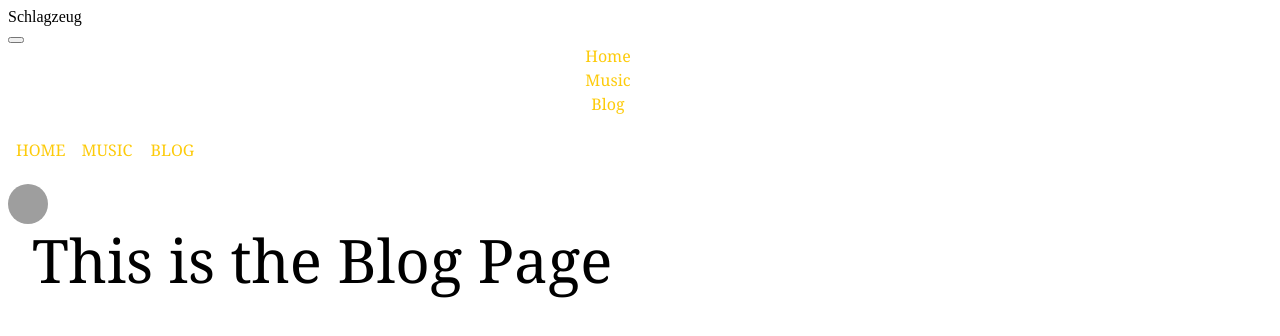
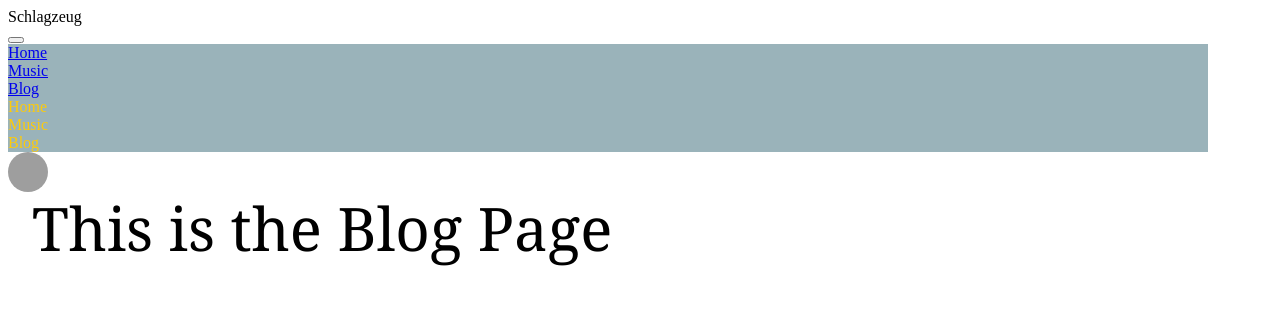
Before and after one commit to thejasondye/schlagzeug-app, a React app: page /blog in a window 1280 px wide. Both pictures are taken after a click on the button 16 px from the left and 40 px from the top of the page. Shown: the top 336 px of the page. Built offline with nearby package versions, Linux system fonts and the light colour scheme; grey boxes are pictures that could not be loaded; the HTML template or start-up script is replaced by a standard one.

Commit message:
Merge conflicts

```diff
--- a/src/components/Menu.jsx
+++ b/src/components/Menu.jsx
@@ -5,19 +5,25 @@ import Typography from '@mui/material/Typography';
 import { Link } from 'react-router-dom';
 
 export default function Menu ({
-  id, className, anchorEl, anchorOrigin, transformOrigin, onClose, items
+  id, className, anchorEl, anchorOrigin, transformOrigin, isOpen, onClose, items
 }) {
+
   let display = anchorEl ? 'block' : 'none';
   let divStyle = {
     transformOrigin,
     display
   };
+
   return (
     <div id={id} style={divStyle}>
       {items.map((item) => (
-            <div key={item.name} onClick={onClose} sx={{ backgroundColor: '#9AB3BA' }}>
-              <Link to={item.link} style={{ textDecoration: 'none', color: '#FDCB0B' }}>
-                <Typography textAlign="center">{item.name}</Typography>
+            <div
+              key={item.name}
+              onClick={onClose}
+              style={{ backgroundColor: '#9AB3BA' }}
+            >
+              <Link to={item.link}>
+                <div className="nav-menu-item">{item.name}</div>
               </Link>
             </div>
           ))}
--- a/src/components/NavBar.jsx
+++ b/src/components/NavBar.jsx
@@ -1,5 +1,6 @@
 import React, { useState } from 'react';
 import { Link } from 'react-router-dom';
+
 import MenuButton from './MenuButton';
 import Menu from './Menu';
 
@@ -8,7 +9,6 @@ import Box from '@mui/material/Box';
 import Toolbar from '@mui/material/Toolbar';
 import IconButton from '@mui/material/IconButton';
 import Typography from '@mui/material/Typography';
-// import Menu from '@mui/material/Menu';
 import MenuIcon from '@mui/icons-material/Menu';
 import Container from '@mui/material/Container';
 import Avatar from '@mui/material/Avatar';
@@ -42,8 +42,8 @@ export default function NavBar () {
   const settings = ['Profile', 'Account', 'Dashboard', 'Logout'];
 
   return (
+
     <div id="navbar" className="card2 container center">
-
       {/*
         TODO: Make this title shift to center and resize for mobile
           instead of rendering two titles
@@ -62,7 +62,7 @@ export default function NavBar () {
           handleCloseMenu={handleCloseNavMenu}
           id={"nav-menu-btn"}
           className={null}
-          isOpen={anchorElNav}
+          isOpen={Boolean(anchorElNav)}
         />
 
         {/*
@@ -80,7 +80,7 @@ export default function NavBar () {
             vertical: 'top',
             horizontal: 'left',
           }}
-          open={Boolean(anchorElNav)}
+          isOpen={Boolean(anchorElNav)}
           onClose={handleCloseNavMenu}
           // sx={{
           //   display: { xs: 'block', md: 'none' }
@@ -102,7 +102,8 @@ export default function NavBar () {
       </Typography>
 
       {/* Button Nav Links */}
-      <Box sx={{ flexGrow: 1, display: { xs: 'none', md: 'flex' } }}>
+
+      {/* <div className="box">
         {pages.map((page) => (
           <Link to={page.link} key={page.name} style={{ textDecoration: 'none' }}>
             <Button
@@ -113,7 +114,21 @@ export default function NavBar () {
             </Button>
           </Link>
         ))}
-      </Box>
+      </div> */}
+
+      {pages.map((page) => (
+        <div
+          id="navbar-link"
+          key={page.name}
+          onClick={handleCloseNavMenu}
+          onBlur={handleCloseNavMenu}
+          style={{ backgroundColor: '#9AB3BA' }}
+        >
+          <Link to={page.link} style={{ textDecoration: 'none', color: '#FDCB0B' }}>
+            {page.name}
+          </Link>
+        </div>
+      ))}
 
       {/* Viewable on all media sizes */}
       {/* User Settings menu */}
--- a/src/routes/Home.jsx
+++ b/src/routes/Home.jsx
@@ -71,5 +71,5 @@ export default function Home() {
         </Box>
       </Box>
     </Grid>
-  )
+  );
 }
```
Also changed, not shown: 1 other file (tests, documents, lock files or other folders).
